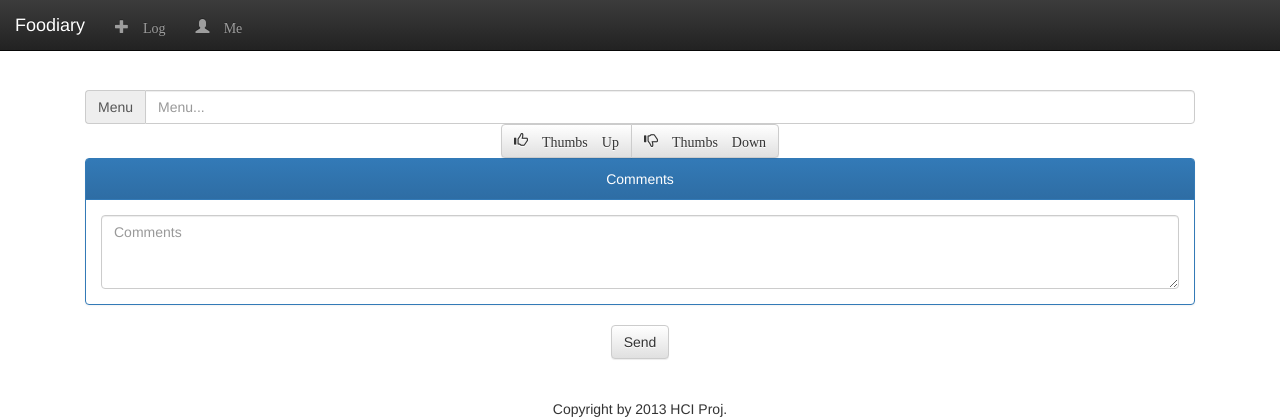
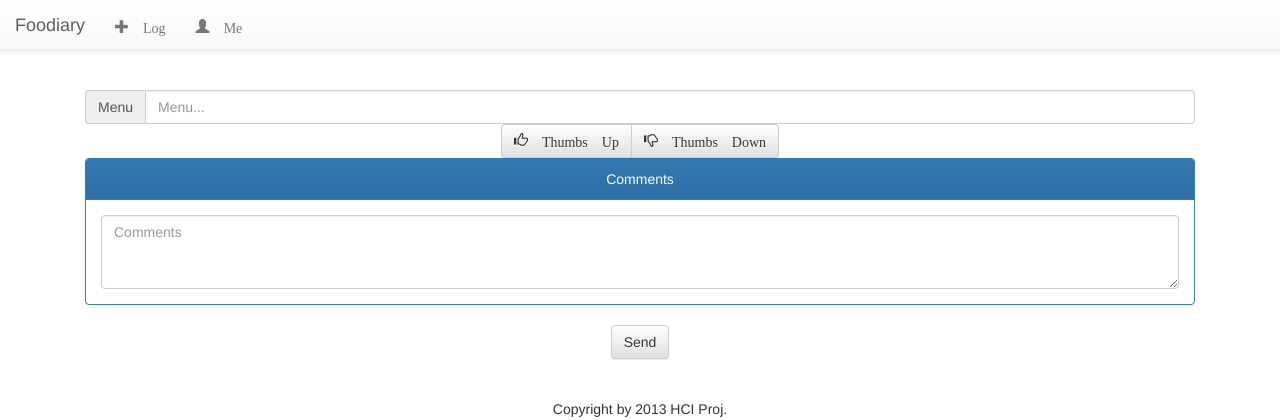
Before and after one commit to jwj0831/hci-foodiary, a CodeIgniter app: page /index.php/foods/me in a window 1280 px wide. Shown: the top 420 px of the page. Run offline with CodeIgniter, Linux system fonts and the light colour scheme; some libraries are stand-ins or nearby versions.

Commit message:
update nav bar css

```diff
--- a/application/views/header_v.php
+++ b/application/views/header_v.php
@@ -38,7 +38,7 @@
 
 	<body>
 
-		<div class="navbar navbar-inverse navbar-fixed-top" role="navigation">
+		<div class="navbar navbar-default navbar-fixed-top" role="navigation">
 			<div class="container-top">
 				<div class="navbar-header">
 					<button type="button" class="navbar-toggle" data-toggle="collapse" data-target=".navbar-collapse">
```
